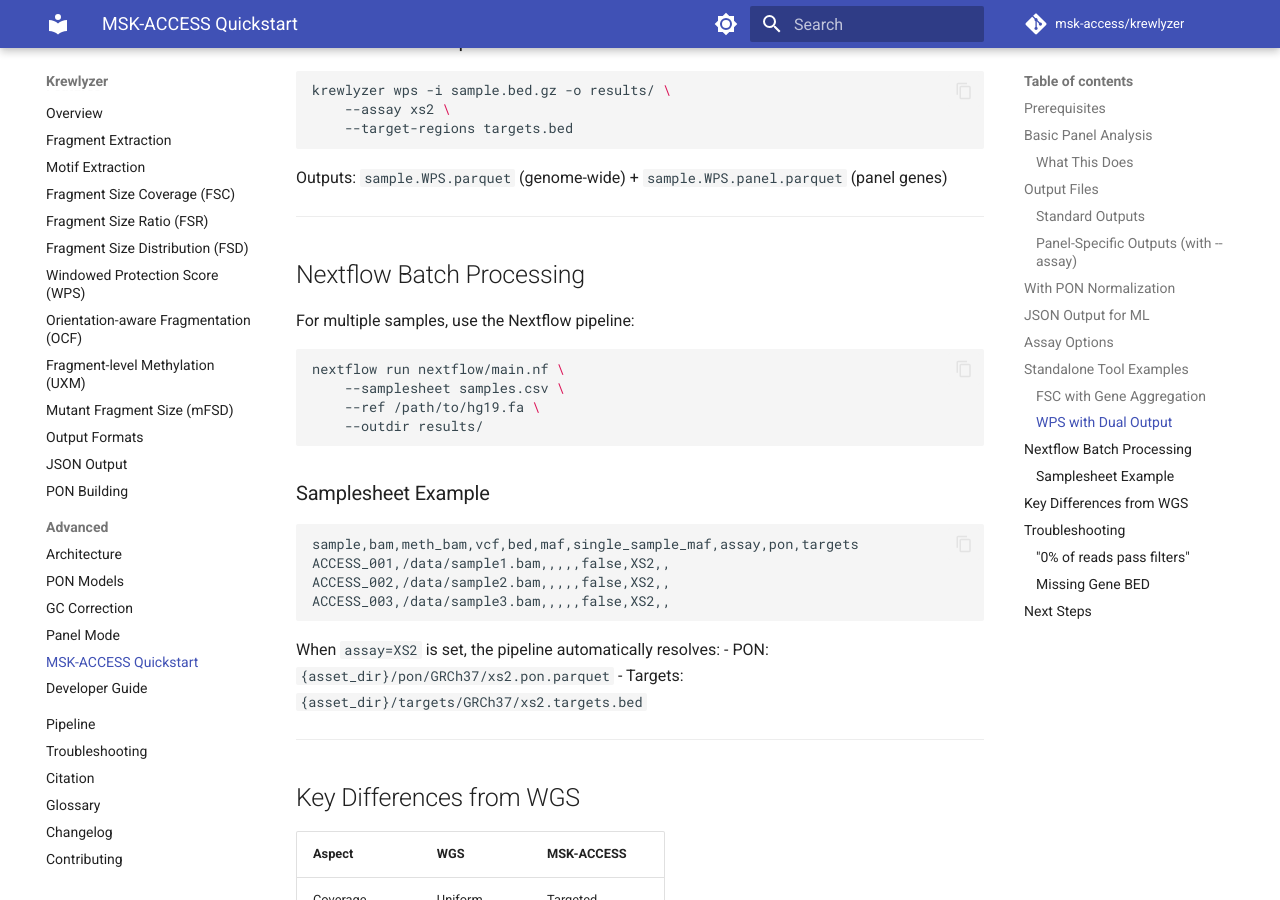
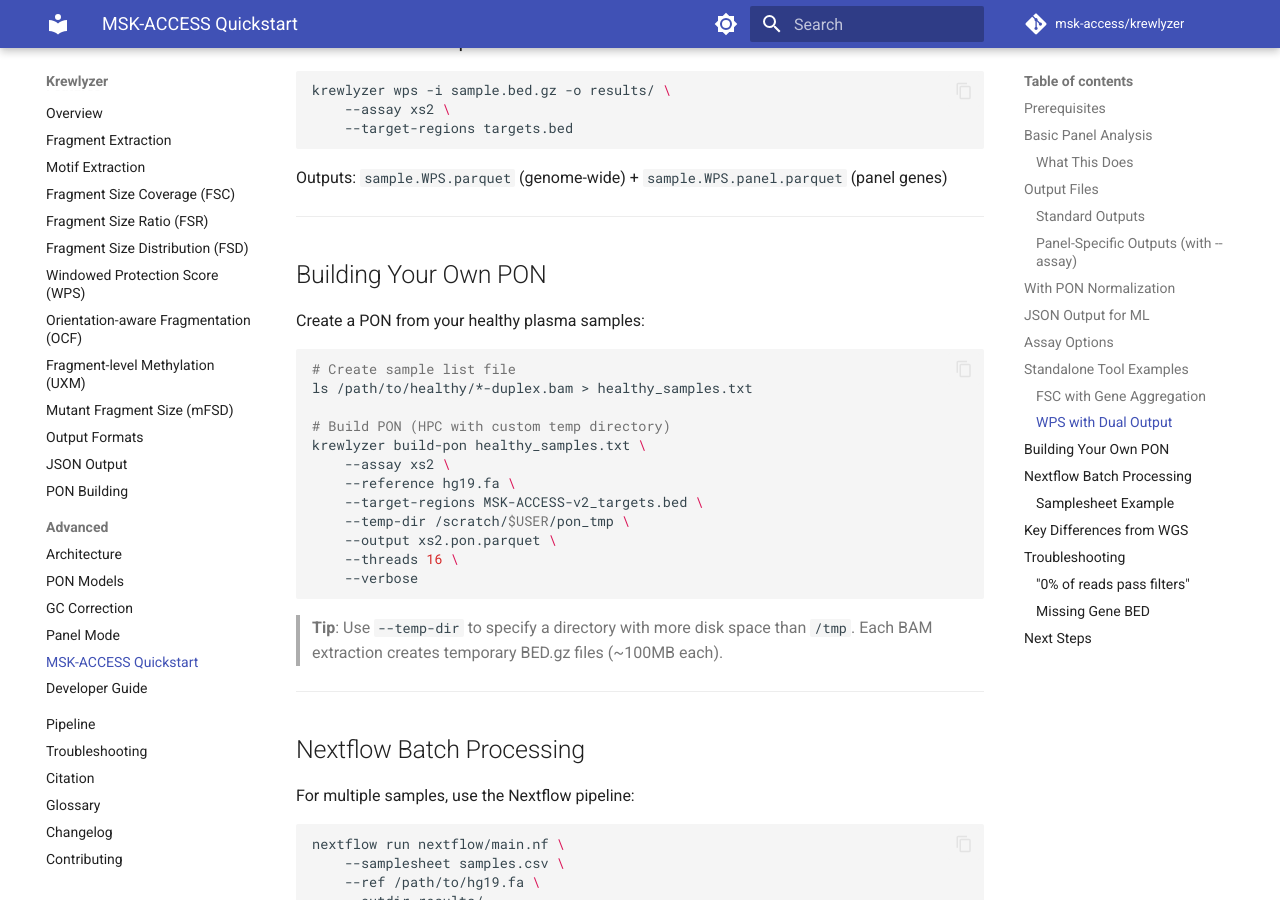
Before and after one commit to msk-access/krewlyzer, an MkDocs documentation site: the page built from docs/advanced/msk-access-quickstart.md, in a window 1280 px wide and 900 px high, scrolled down 2968 px. Built offline with MkDocs 1.6.1 and Material for MkDocs 9.7.7, drawn with Linux system fonts in a browser that asks for light colours; comment, search, counter and statistics services are not loaded.

Commit message:
Add --temp-dir option to build-pon for temp file control
Introduces a new --temp-dir option to the build-pon command, allowing users to specify a directory for temporary files during BAM extraction. Documentation and example usage have been updated to reflect this new feature.

````diff
--- a/docs/advanced/msk-access-quickstart.md
+++ b/docs/advanced/msk-access-quickstart.md
@@ -122,6 +122,29 @@
 
 ---
 
+## Building Your Own PON
+
+Create a PON from your healthy plasma samples:
+
+```bash
+# Create sample list file
+ls /path/to/healthy/*-duplex.bam > healthy_samples.txt
+
+# Build PON (HPC with custom temp directory)
+krewlyzer build-pon healthy_samples.txt \
+    --assay xs2 \
+    --reference hg19.fa \
+    --target-regions MSK-ACCESS-v2_targets.bed \
+    --temp-dir /scratch/$USER/pon_tmp \
+    --output xs2.pon.parquet \
+    --threads 16 \
+    --verbose
+```
+
+> **Tip**: Use `--temp-dir` to specify a directory with more disk space than `/tmp`. Each BAM extraction creates temporary BED.gz files (~100MB each).
+
+---
+
 ## Nextflow Batch Processing
 
 For multiple samples, use the Nextflow pipeline:
````
Also changed, not shown: docs/features/build-pon.md (+15 -1 lines), 1 other file.
